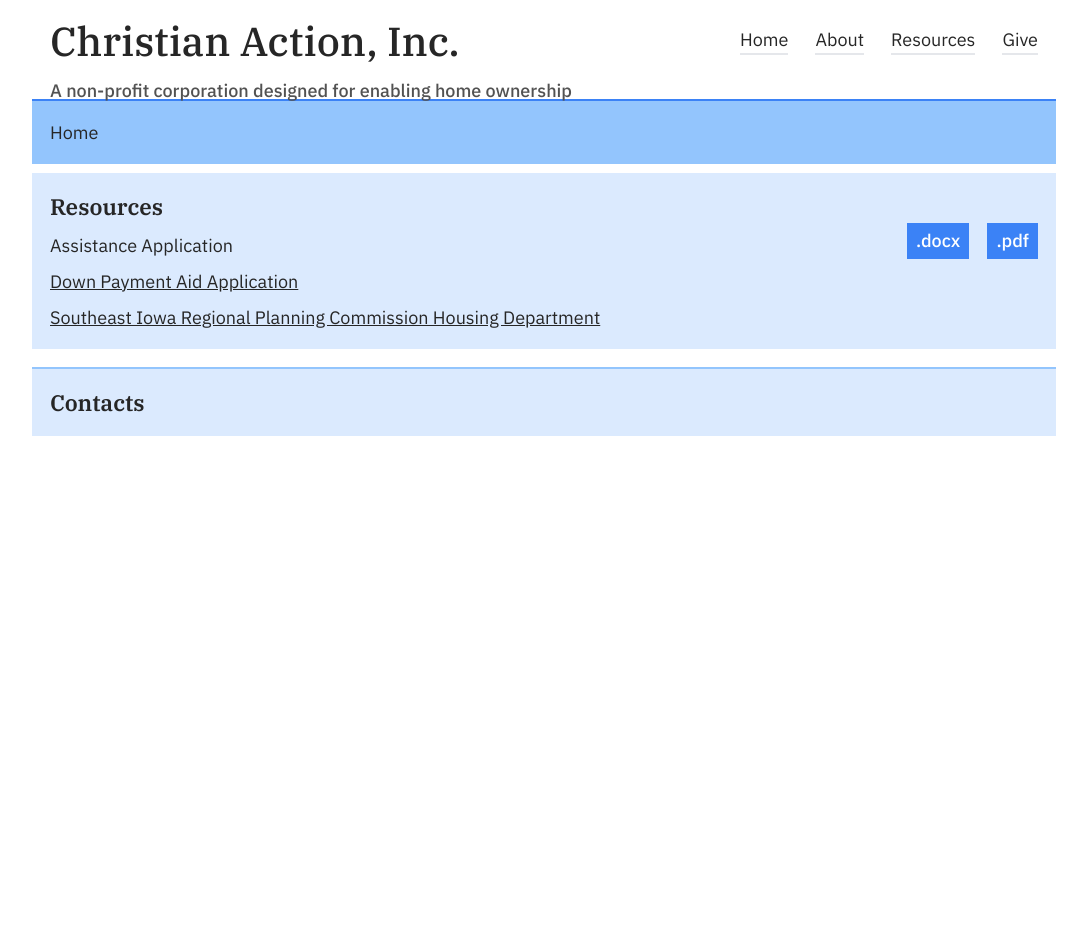
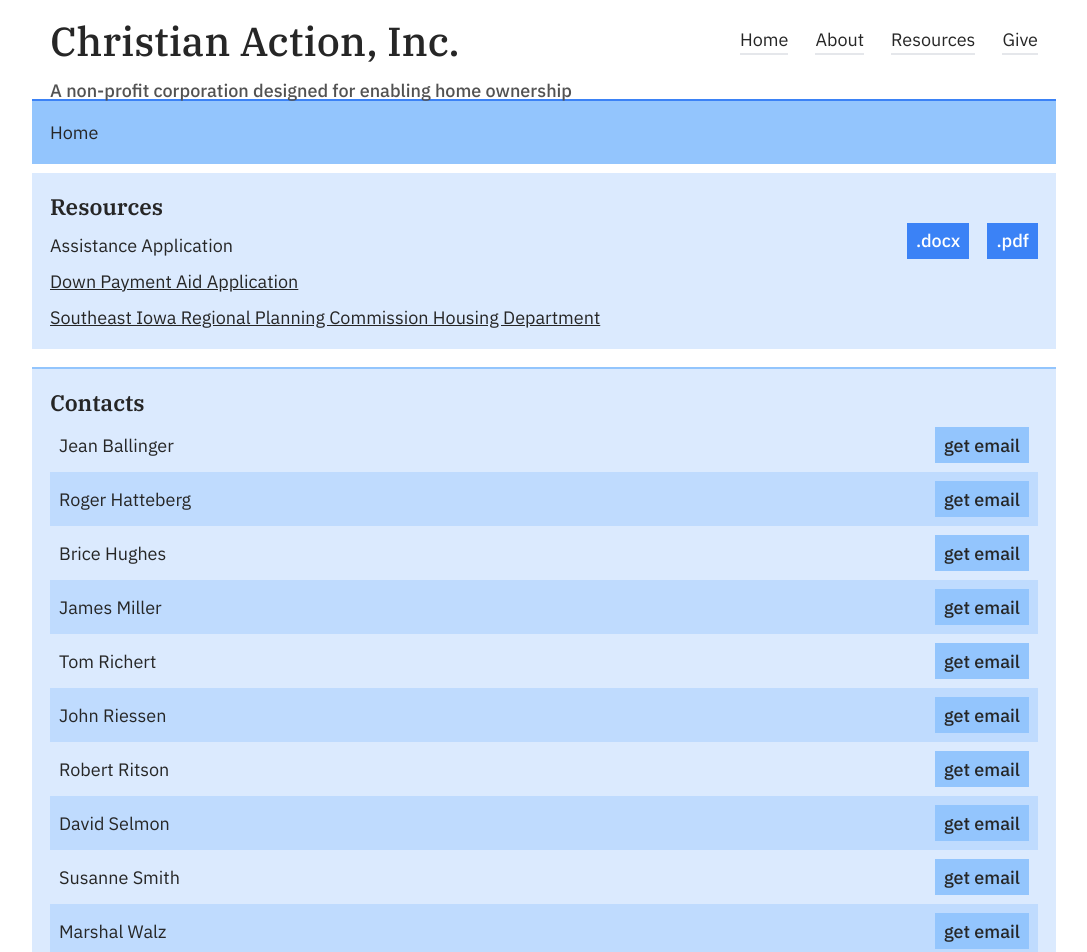
Before and after one commit to blaze-vincent/christian-action-2022, a Next.js app: page /resources in a window 1280 px wide. Shown: the top 952 px of the page, without its empty margins (96-1183 px from the left). Built offline with nearby package versions, Linux system fonts and the light colour scheme.

Commit message:
Add contact section to Resources page

```diff
--- a/components/contactInformation.js
+++ /dev/null
@@ -1,11 +0,0 @@
-export default function ContactInformation(){
-  return <div
-    className="p-4 bg-blue-100 border-solid border-t-2 border-blue-300"
-  >
-    <h2
-      className="text-xl font-semibold font-ibm-serif"
-    >
-      Contacts
-    </h2>
-  </div>
-}
--- /dev/null
+++ b/components/contactInformation/contact.js
@@ -0,0 +1,19 @@
+import {useState} from 'react';
+
+export default function Contact({name, emailAddress}){
+  const [emailHidden, setEmailHidden] = useState(true);
+
+  return <div className="relative odd:bg-blue-200 p-2 flex flex-row items-center justify-between">
+    {name}
+    {
+    emailHidden && <button
+      className="bg-blue-300 hover:bg-blue-400 px-2 py-1 font-medium"
+      onClick={e => {setEmailHidden(!emailHidden)}}
+    >get email</button>
+    || <a
+      href={'mailto:'+emailAddress}
+      className='underline px-2 py-1'
+    >{emailAddress}</a>
+    }
+  </div>
+}
--- /dev/null
+++ b/components/contactInformation/contactInformation.js
@@ -0,0 +1,61 @@
+import Contact from "./contact"
+
+const contacts = [
+  {
+    name: 'Jean Ballinger',
+    email: 'jeanballingercpa@myiowacpa.com'
+  },
+  {
+    name: 'Roger Hatteberg',
+    email: 'rogerhatteberg@msn.com'
+  },
+  {
+    name: 'Brice Hughes',
+    email: 'pastor@zionuccburlington.com'
+  },
+  {
+    name: 'James Miller',
+    email: 'jameswmiller@craylawfirm.com'
+  },
+  {
+    name: 'Tom Richert',
+    email: 'tomtomrichett@gmail.com'
+  },
+  {
+    name: 'John Riessen',
+    email: 'jhriessen@gmail.com'
+  },
+  {
+    name: 'Robert Ritson',
+    email: 'robatbbt@hotmail.com'
+  },
+  {
+    name: 'David Selmon',
+    email: 'dselmon431@gmail.com'
+  },
+  {
+    name: 'Susanne Smith',
+    email: 'revses@aol.com'
+  },
+  {
+    name: 'Marshal Walz',
+    email: 'marshal_walz@msn.com'
+  },
+]
+
+export default function ContactInformation(){
+  return <div
+    className="p-4 bg-blue-100 border-solid border-t-2 border-blue-300"
+  >
+    <h2
+      className="text-xl font-semibold font-ibm-serif"
+    >
+      Contacts
+    </h2>
+    {
+      contacts.map((contact, index) => {
+        return <Contact name={contact.name} emailAddress={contact.email} key={index}/>
+      })
+    }
+  </div>
+}
--- a/pages/resources.js
+++ b/pages/resources.js
@@ -1,4 +1,4 @@
-import ContactInformation from "../components/contactInformation";
+import ContactInformation from "../components/contactInformation/contactInformation";
 import DownloadsSection from "../components/downloadsSection";
 
 export default function Resources(){
```
